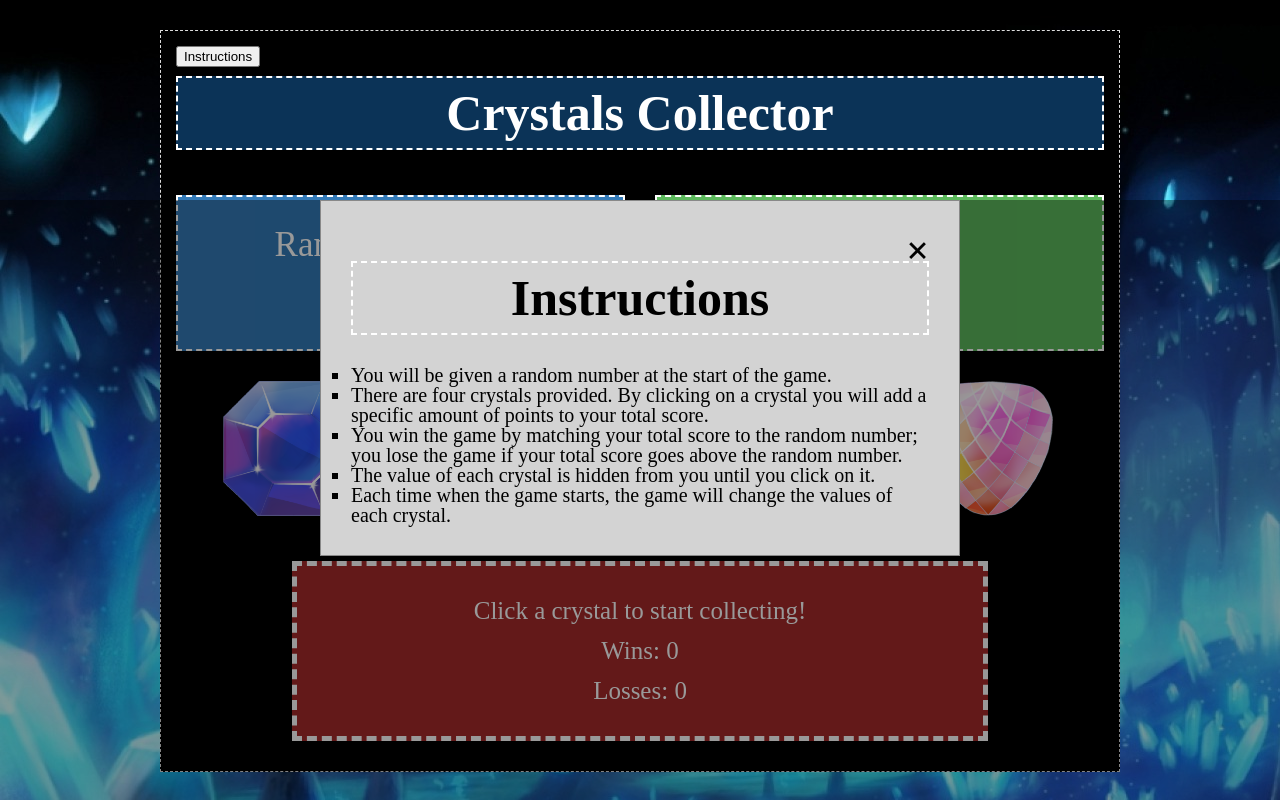
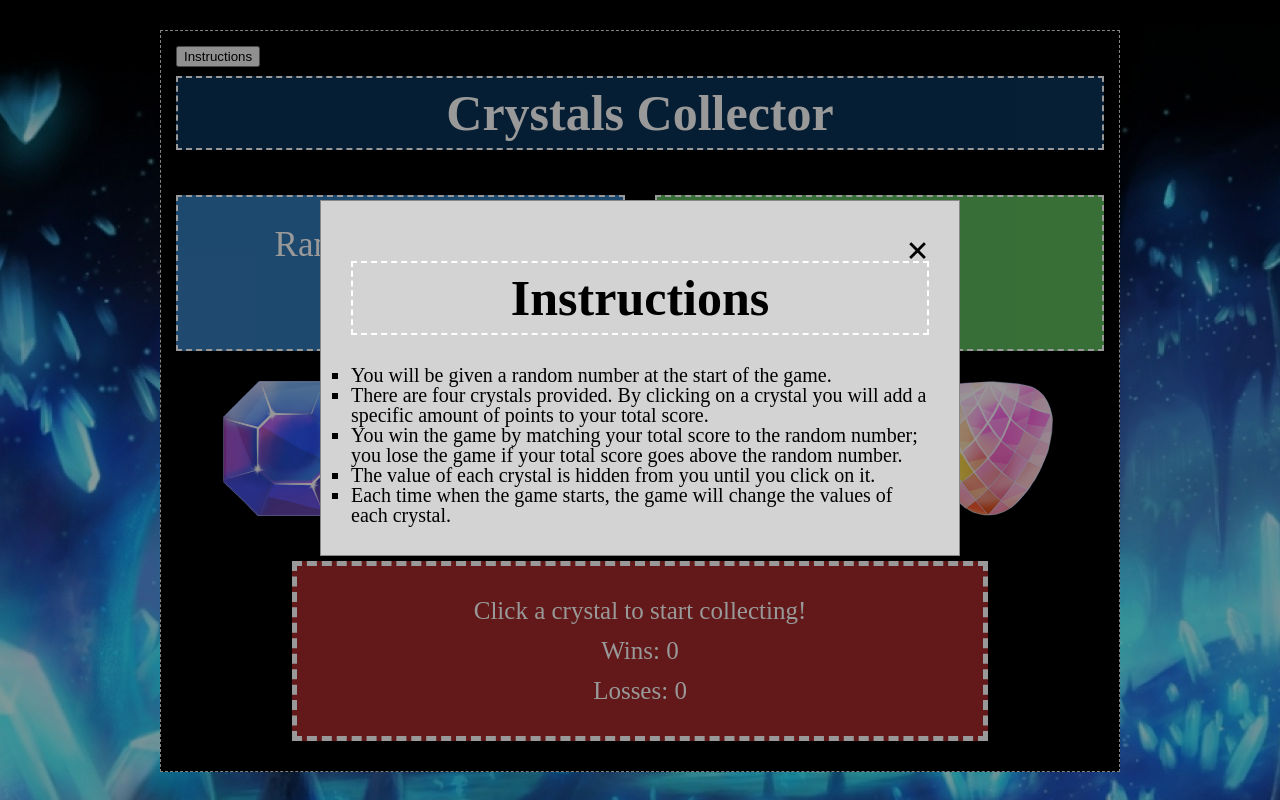
Before and after one commit to codechennerator/week-4-game-CC, a plain HTML site: page index.html in a window 1280 px wide. Drawn offline with nearby package versions, Linux system fonts and the light colour scheme.

Commit message:
changed the modal

```diff
--- a/assets/css/style.css
+++ b/assets/css/style.css
@@ -117,7 +117,7 @@ h1{
     position: fixed; /* Stay in place */
     z-index: 1; /* Sit on top */
     left: 0;
-    top: 25%;
+    top: 0;
     width: 100%; /* Full width */
     height: 100%; /* Full height */
     overflow: auto; /* Enable scroll if needed */
@@ -130,6 +130,7 @@ h1{
     background-color: #D3D3D3;
     margin: auto;
     padding: 30px;
+    margin-top: 200px;
     border: 1px solid #888;
     width: 50%;
     color: black;
```
